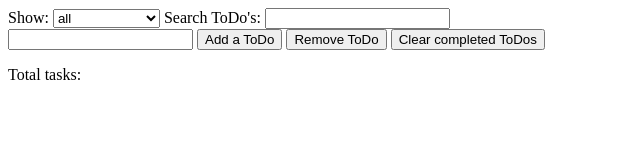
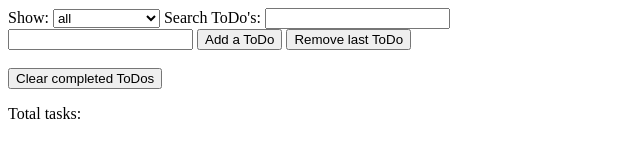
Before and after one commit to festinalent3/Todo-list, a website: page app/index.html in a window 1280 px wide. Shown: the whole page, without its empty margins (0-640 px from the left). Drawn offline with nearby package versions, Linux system fonts and the light colour scheme; no server answers.

Commit message:
Fixed total todos

```diff
--- a/app/index.html
+++ b/app/index.html
@@ -31,13 +31,13 @@
     </table>
     <input id="new-todo-name" type="text" ng-model="todoText">
     <button id="add-todo" ng-click="controller.addToDo(todoText);">Add a ToDo</button>
-      <button id="remove-todo" ng-click="controller.removeToDo();">Remove ToDo</button>
+    <button id="remove-todo" ng-click="controller.removeToDo();">Remove last ToDo</button><br><br>
+
     <button id="clear-tasks" ng-click="controller.clearToDos();">Clear completed ToDos</button>
+    <p>Total tasks: {{ controller.todos.length }} </p>
   </div>
 
-    <div id="totals" ng-controller="ToDoController as controller">
-      <p>Total tasks: {{ controller.todos.length }} </p>
-    </div>
+
 </body>
 
 </body>
```
Also changed, not shown: test/e2e/todosFeature.js (+1 -1 lines). Lines whose indentation alone changed are shown as unchanged.
